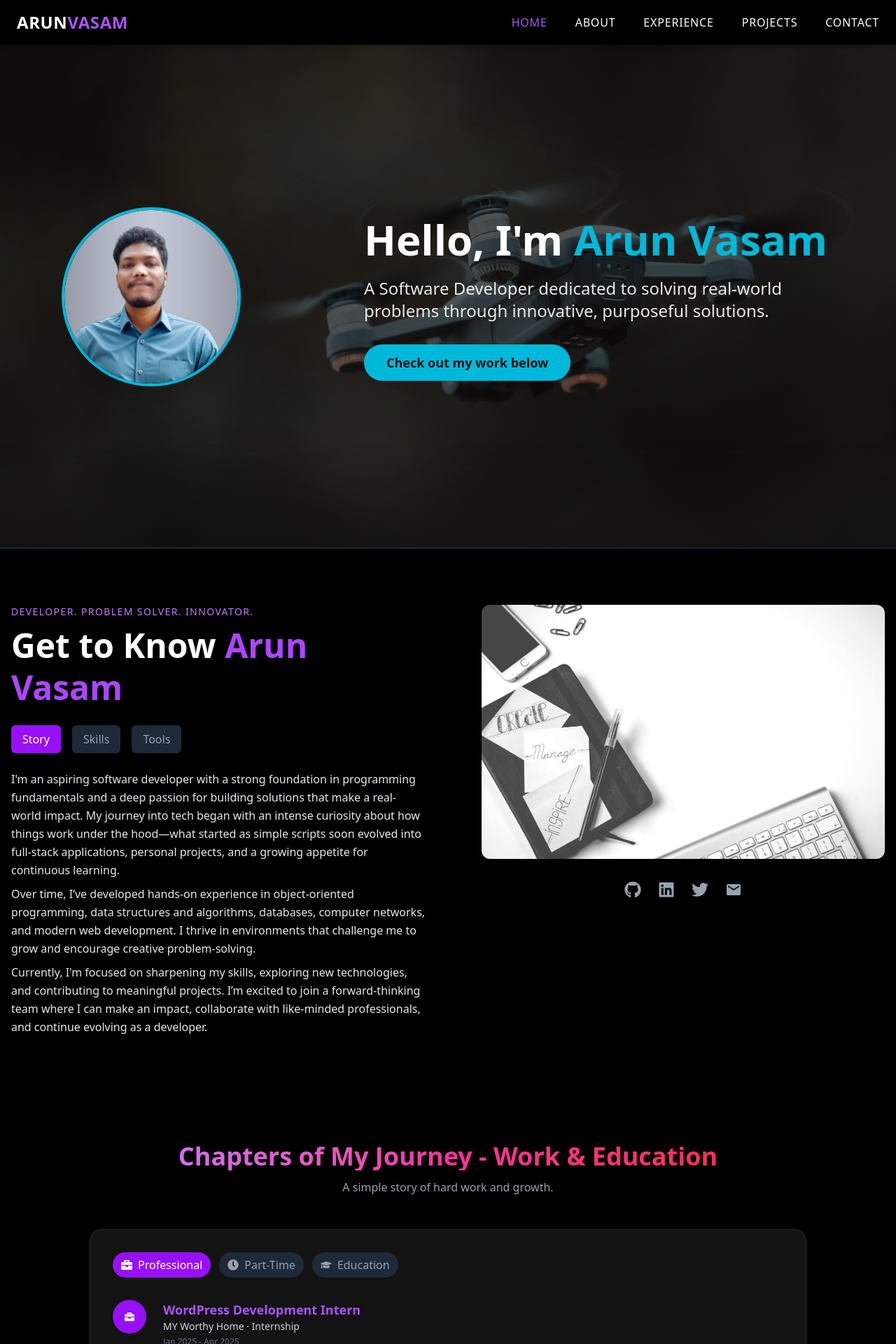
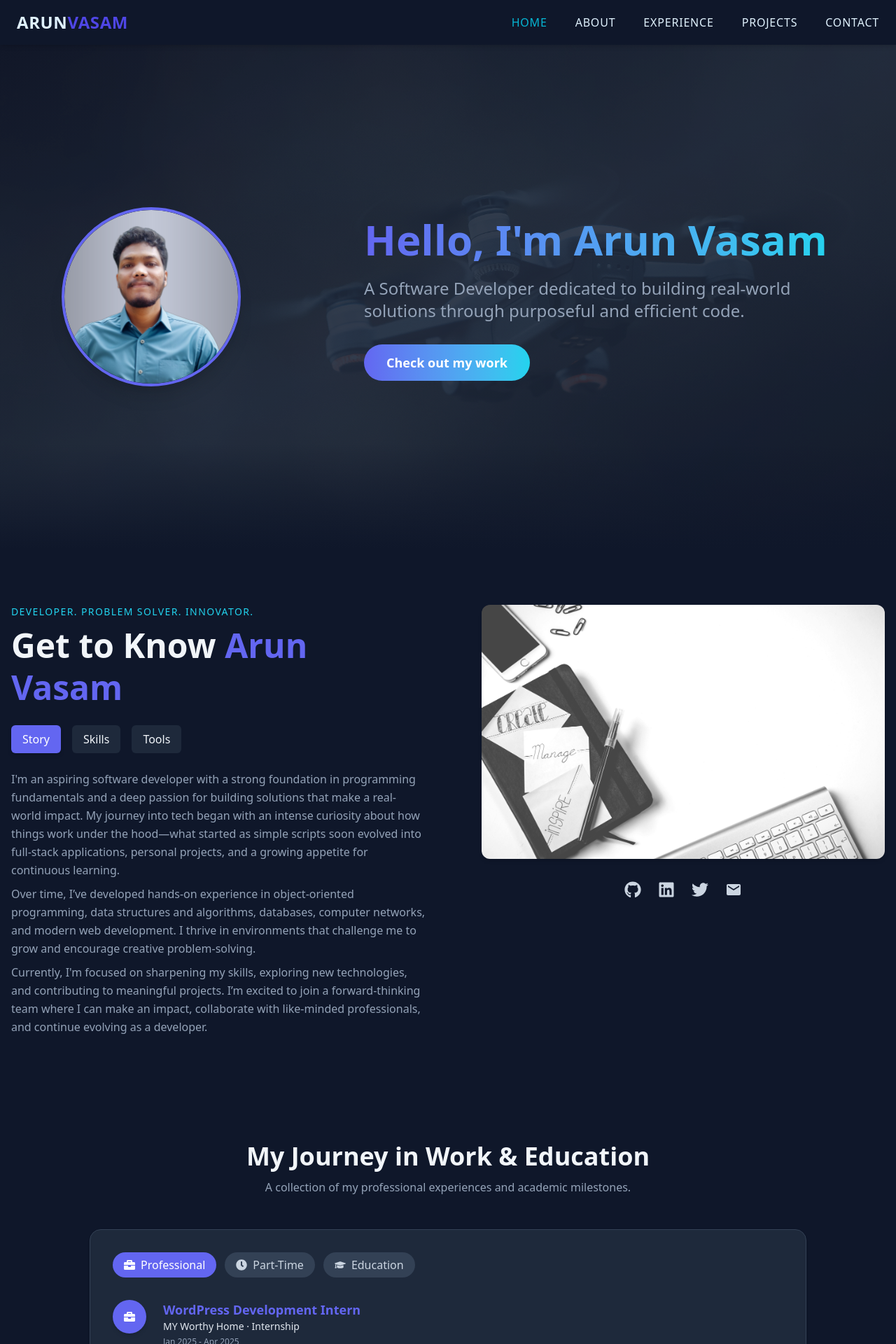
Before and after one commit to ArunPandyanVasam/arun-vasam, a React (Vite) app: page / in a window 1280 px wide. Shown: the top 1920 px of the page at 70% size. Built offline with nearby package versions, Linux system fonts and the light colour scheme.

Commit message:
changed the color pallate

```diff
--- a/src/components/About/About.jsx
+++ b/src/components/About/About.jsx
@@ -55,7 +55,7 @@ const About = () => {
   ];
 
   return (
-    <section id="about" className="py-20 bg-black text-white">
+    <section id="about" className="py-20 bg-[#0F172A] text-[#F1F5F9]">
       <div className="container mx-auto px-4 max-w-7xl">
         <div className="flex flex-col md:flex-row items-center md:items-start gap-10 md:gap-20">
           <motion.div
@@ -64,12 +64,12 @@ const About = () => {
             transition={{ duration: 0.6 }}
             className="flex-1 max-w-2xl"
           >
-            <p className="text-purple-400 text-sm uppercase tracking-widest mb-2 text-center md:text-left">
+            <p className="text-[#22D3EE] text-sm uppercase tracking-widest mb-2 text-center md:text-left">
               Developer. Problem Solver. Innovator.
             </p>
 
             <h2 className="text-4xl md:text-5xl font-extrabold mb-6 leading-tight text-center md:text-left">
-              Get to Know <span className="text-purple-500">Arun Vasam</span>
+              Get to Know <span className="text-[#6366F1]">Arun Vasam</span>
             </h2>
 
             <div className="flex justify-center md:justify-start gap-4 flex-wrap mb-6">
@@ -77,10 +77,10 @@ const About = () => {
                 <button
                   key={tab}
                   onClick={() => setActiveTab(tab)}
-                  className={`px-4 py-2 font-medium rounded-md transition-colors focus:outline-none focus:ring-2 focus:ring-purple-500 ${
+                  className={`px-4 py-2 font-medium rounded-md transition-colors focus:outline-none focus:ring-2 focus:ring-[#6366F1] ${
                     activeTab === tab
-                      ? "bg-purple-600 text-white shadow-md"
-                      : "bg-gray-800 text-gray-400 hover:bg-gray-700 hover:text-white"
+                      ? "bg-[#6366F1] text-white shadow-md"
+                      : "bg-[#1E293B] text-[#F1F5F9] hover:bg-[#334155]"
                   }`}
                 >
                   {tab}
@@ -96,7 +96,7 @@ const About = () => {
                 exit="hidden"
                 variants={tabContentVariants}
                 transition={{ duration: 0.4 }}
-                className="text-left min-h-[140px] text-gray-200 leading-relaxed"
+                className="text-left min-h-[140px] text-[#94A3B8] leading-relaxed"
               >
                 {renderContent()}
               </motion.div>
@@ -112,12 +112,12 @@ const About = () => {
             <img
               src="/assets/about/about.jpg"
               alt="About Arun Vasam"
-              className="rounded-xl shadow-lg w-full object-cover"
+              className="rounded-xl shadow-md w-full object-cover"
               style={{ maxHeight: "500px", width: "100%" }}
               loading="lazy"
             />
 
-            <div className="mt-8 flex justify-center gap-6 text-gray-400 w-full">
+            <div className="mt-8 flex justify-center gap-6 text-[#CBD5E1] w-full">
               {socialLinks.map(({ label, href, icon }) => (
                 <a
                   key={label}
@@ -125,7 +125,7 @@ const About = () => {
                   target="_blank"
                   rel="noopener noreferrer"
                   aria-label={label}
-                  className="hover:text-purple-500 transition-colors focus:outline-none focus:ring-2 focus:ring-purple-500 rounded"
+                  className="hover:text-[#22D3EE] transition-colors focus:outline-none focus:ring-2 focus:ring-[#6366F1] rounded"
                 >
                   {icon}
                 </a>
--- a/src/components/Experience/Experience.jsx
+++ b/src/components/Experience/Experience.jsx
@@ -12,14 +12,7 @@ const tabs = [
   { name: "Education", icon: <FaGraduationCap /> },
 ];
 
-const TimelineItem = ({
-  icon,
-  title,
-  subtitle,
-  duration,
-  description,
-  // image,
-}) => (
+const TimelineItem = ({ icon, title, subtitle, duration, description }) => (
   <motion.div
     className="flex flex-row items-start gap-4 md:gap-6 mb-8"
     initial={{ opacity: 0, y: 30 }}
@@ -27,17 +20,17 @@ const TimelineItem = ({
     transition={{ duration: 0.4 }}
     viewport={{ once: true }}
   >
-    <div className="w-10 h-10 md:w-12 md:h-12 min-w-[40px] flex items-center justify-center bg-purple-600 text-white rounded-full shadow-md text-sm md:text-base">
+    <div className="w-10 h-10 md:w-12 md:h-12 min-w-[40px] flex items-center justify-center bg-[#6366F1] text-white rounded-full shadow-md text-sm md:text-base">
       {icon}
     </div>
 
     <div className="flex-1">
-      <h4 className="text-base md:text-lg font-semibold text-[#A855F7]">
+      <h4 className="text-base md:text-lg font-semibold text-[#6366F1]">
         {title}
       </h4>
-      <p className="text-xs md:text-sm text-gray-300">{subtitle}</p>
-      <p className="text-[10px] md:text-xs text-gray-500 mt-1">{duration}</p>
-      <ul className="mt-2 md:mt-3 text-xs md:text-sm text-gray-300 list-disc pl-5 space-y-1 leading-relaxed">
+      <p className="text-xs md:text-sm text-[#E2E8F0]">{subtitle}</p>
+      <p className="text-[10px] md:text-xs text-[#94A3B8] mt-1">{duration}</p>
+      <ul className="mt-2 md:mt-3 text-xs md:text-sm text-[#CBD5E1] list-disc pl-5 space-y-1 leading-relaxed">
         {description.map((desc, i) => (
           <li key={i}>{desc}</li>
         ))}
@@ -61,18 +54,17 @@ const Experience = () => {
         key={index}
         icon={
           activeTab === "Professional" ? (
-            <FaBriefcase className="text-white text-xs md:text-sm" />
+            <FaBriefcase />
           ) : activeTab === "Part-Time" ? (
-            <FaClock className="text-white text-xs md:text-sm" />
+            <FaClock />
           ) : (
-            <FaGraduationCap className="text-white text-xs md:text-sm" />
+            <FaGraduationCap />
           )
         }
         title={item.title || item.degree}
         subtitle={item.company || item.institution}
         duration={item.duration}
         description={item.description}
-        // image={item.image}
       />
     ));
   };
@@ -80,9 +72,9 @@ const Experience = () => {
   return (
     <section
       id="experience"
-      className="py-16 px-4 sm:px-6 md:px-12 bg-black  text-white"
+      className="py-16 px-4 sm:px-6 md:px-12 bg-[#0F172A] text-[#F1F5F9]"
     >
-      <div className="max-w-4xl sm:max-w-5xl mx-auto">
+      <div className="max-w-5xl mx-auto">
         <motion.div
           className="mb-10 sm:mb-12 text-center"
           initial={{ opacity: 0, scale: 0.95 }}
@@ -90,24 +82,24 @@ const Experience = () => {
           transition={{ duration: 0.6 }}
           viewport={{ once: true }}
         >
-          <h2 className="text-3xl sm:text-4xl font-extrabold text-transparent bg-clip-text bg-gradient-to-r from-purple-400 via-pink-500 to-red-500">
-            Chapters of My Journey - Work & Education
+          <h2 className="text-3xl sm:text-4xl font-extrabold text-[#F1F5F9]">
+            My Journey in Work & Education
           </h2>
-          <p className="text-gray-400 text-sm sm:text-base mt-3 max-w-xl mx-auto">
-            A simple story of hard work and growth.
+          <p className="text-[#94A3B8] text-sm sm:text-base mt-3 max-w-xl mx-auto">
+            A collection of my professional experiences and academic milestones.
           </p>
         </motion.div>
 
-        <div className="bg-[#1c1c1c]/70 backdrop-blur-md border border-[#2a2a2a] rounded-2xl p-6 sm:p-8">
+        <div className="bg-[#1E293B] border border-[#334155] shadow-sm rounded-2xl p-6 sm:p-8">
           <div className="flex gap-3 overflow-x-auto no-scrollbar mb-6 sm:mb-8">
             {tabs.map((tab) => (
               <button
                 key={tab.name}
                 onClick={() => setActiveTab(tab.name)}
-                className={`flex flex-shrink-0 items-center gap-2 px-3 py-1.5 rounded-full font-medium transition-all duration-300 whitespace-nowrap ${
+                className={`flex flex-shrink-0 items-center gap-2 px-4 py-1.5 rounded-full font-medium transition-all duration-300 whitespace-nowrap ${
                   activeTab === tab.name
-                    ? "bg-purple-600 text-white"
-                    : "bg-gray-800 text-gray-400 hover:text-white"
+                    ? "bg-[#6366F1] text-white"
+                    : "bg-[#334155] text-[#CBD5E1] hover:bg-[#475569]"
                 }`}
                 aria-pressed={activeTab === tab.name}
               >
@@ -117,7 +109,7 @@ const Experience = () => {
             ))}
           </div>
 
-          <div className="divide-y divide-gray-700">{renderContent()}</div>
+          <div className="divide-y divide-[#334155]">{renderContent()}</div>
         </div>
       </div>
     </section>
--- a/src/components/Hero/Hero.jsx
+++ b/src/components/Hero/Hero.jsx
@@ -6,13 +6,12 @@ const Hero = () => {
   return (
     <section
       id="home"
-      className="relative bg-gradient-to-r from-[#A855F7] to-[#9333EA] h-auto min-h-[90vh] flex items-center justify-center text-white overflow-hidden py-16"
+      className="relative bg-gradient-to-br from-[#0F172A] via-[#1E293B] to-[#0F172A] min-h-[90vh] flex items-center justify-center overflow-hidden py-16 text-white"
     >
       <div
-        className="absolute inset-0 bg-cover bg-center"
+        className="absolute inset-0 bg-cover bg-center opacity-10"
         style={{
           backgroundImage: "url('/assets/hero/hero_background.jpg')",
-          filter: "brightness(35%)",
         }}
       ></div>
 
@@ -26,35 +25,31 @@ const Hero = () => {
           <img
             src="/assets/hero/hero_profile.png"
             alt="Arun Vasam"
-            className="w-48 h-48 sm:w-56 sm:h-56 md:w-64 md:h-64 rounded-full object-cover border-4 border-[#00B8D9] shadow-2xl"
+            className="w-48 h-48 sm:w-56 sm:h-56 md:w-64 md:h-64 rounded-full object-cover border-4 border-[#6366F1] shadow-xl"
           />
         </div>
 
         <div className="text-center md:text-left max-w-2xl">
-          <h1 className="text-4xl sm:text-5xl md:text-6xl font-extrabold mb-4 leading-tight">
-            Hello, I'm <span className="text-[#00B8D9]">Arun Vasam</span>
+          <h1 className="text-4xl sm:text-5xl md:text-6xl font-extrabold mb-4 leading-tight text-transparent bg-clip-text bg-gradient-to-r from-[#6366F1] to-[#22D3EE]">
+            Hello, I'm Arun Vasam
           </h1>
-          <p className="text-lg sm:text-xl md:text-2xl font-medium text-white opacity-90 mb-8">
-            A Software Developer dedicated to solving real-world problems
-            through innovative, purposeful solutions.
+          <p className="text-lg sm:text-xl md:text-2xl font-medium text-[#94A3B8] mb-8">
+            A Software Developer dedicated to building real-world solutions through purposeful and efficient code.
           </p>
 
           <Link
             to="projects"
-            // smooth={true}
             offset={-80}
-            // duration={500}
-            tabIndex={0}
-            className="inline-block bg-[#00B8D9] text-[#111111] py-3 px-8 rounded-full text-lg font-semibold  transition-all duration-300 transform hover:scale-105  hover:bg-[#00B8D9] ease-in-out cursor-pointer focus:outline-none focus:ring-4 focus:ring-[#00B8D9]"
+            className="inline-block bg-gradient-to-r from-[#6366F1] to-[#22D3EE] text-white py-3 px-8 rounded-full text-lg font-semibold transition-all duration-300 transform hover:scale-105 hover:shadow-xl focus:outline-none focus:ring-4 focus:ring-[#6366F1]/50"
             aria-label="Scroll to Projects section"
           >
-            Check out my work below
+            Check out my work
           </Link>
         </div>
       </motion.div>
 
-      <div className="absolute bottom-0 left-0 right-0 mx-auto w-full h-[2px] bg-gradient-to-r from-[#00B8D9] to-[#9333EA] animate-pulse opacity-60"></div>
-      <div className="absolute bottom-0 left-0 right-0 mx-auto w-full h-[150px] bg-gradient-to-b from-transparent to-[#111111] opacity-70"></div>
+      {/* Bottom gradient */}
+      <div className="absolute bottom-0 left-0 right-0 h-[150px] bg-gradient-to-b from-transparent to-[#0F172A] pointer-events-none" />
     </section>
   );
 };
--- a/src/components/Navbar/Navbar.jsx
+++ b/src/components/Navbar/Navbar.jsx
@@ -19,17 +19,17 @@ const Navbar = () => {
   }, []);
 
   return (
-    <header className="sticky top-0 z-50 bg-black shadow-md">
+    <header className="sticky top-0 z-50 bg-[#0F172A] shadow-md">
       <nav className="max-w-7xl mx-auto px-6 py-4 flex items-center justify-between">
-        <div className="text-2xl font-bold tracking-wide text-white">
-          ARUN<span className="text-[#A855F7]">VASAM</span>
+        <div className="text-2xl font-bold tracking-wide text-[#E0F2FE]">
+          ARUN<span className="text-[#4F46E5]">VASAM</span>
         </div>
 
         <ul className="hidden md:flex items-center gap-10 font-medium">
           {navLinks.map((item) => (
             <li
               key={item}
-              className="relative text-white hover:text-[#A855F7] transition cursor-pointer group uppercase tracking-wider"
+              className="relative text-[#E0F2FE] hover:text-[#06B6D4] transition cursor-pointer group uppercase tracking-wider"
             >
               <Link
                 to={item.toLowerCase()}
@@ -37,34 +37,34 @@ const Navbar = () => {
                 // duration={500}
                 offset={-70}
                 className="cursor-pointer"
-                activeClass="text-[#A855F7]"
+                activeClass="text-[#06B6D4]"
                 spy={true}
               >
                 {item}
               </Link>
-              <span className="absolute -bottom-1 left-0 w-0 h-0.5 bg-gradient-to-r from-[#A855F7] to-[#9333EA] transition-all group-hover:w-full"></span>
+              <span className="absolute -bottom-1 left-0 w-0 h-0.5 bg-gradient-to-r from-[#4F46E5] to-[#06B6D4] transition-all group-hover:w-full"></span>
             </li>
           ))}
         </ul>
 
         <div className="md:hidden">
           <button onClick={() => setIsOpen(true)} aria-label="Open Menu">
-            <Menu size={28} className="text-white" />
+            <Menu size={28} className="text-[#E0F2FE]" />
           </button>
         </div>
       </nav>
 
       {isOpen && (
-        <div className="fixed inset-0 bg-black/60 backdrop-blur-sm flex flex-col items-center justify-center z-50 transition-all">
+        <div className="fixed inset-0 bg-[#0F172A]/90 backdrop-blur-sm flex flex-col items-center justify-center z-50 transition-all">
           <button
             onClick={() => setIsOpen(false)}
-            className="absolute top-6 right-6 text-white"
+            className="absolute top-6 right-6 text-[#E0F2FE]"
             aria-label="Close Menu"
           >
             <X size={28} />
           </button>
 
-          <ul className="flex flex-col items-center gap-8 text-2xl font-semibold text-white">
+          <ul className="flex flex-col items-center gap-8 text-2xl font-semibold text-[#E0F2FE]">
             {navLinks.map((item) => (
               <li key={item} className="uppercase tracking-wider">
                 <Link
@@ -72,10 +72,10 @@ const Navbar = () => {
                   // smooth={true}
                   // duration={500}
                   offset={-70}
-                  activeClass="text-[#A855F7]"
+                  activeClass="text-[#06B6D4]"
                   spy={true}
                   onClick={() => setIsOpen(false)}
-                  className="cursor-pointer hover:text-[#A855F7] transition"
+                  className="cursor-pointer hover:text-[#06B6D4] transition"
                 >
                   {item}
                 </Link>
```
Also changed, not shown: src/components/Contact/Contact.jsx (+28 -37 lines), src/components/Footer/Footer.jsx (+10 -11 lines), src/components/Projects/Projects.jsx (+13 -17 lines).
